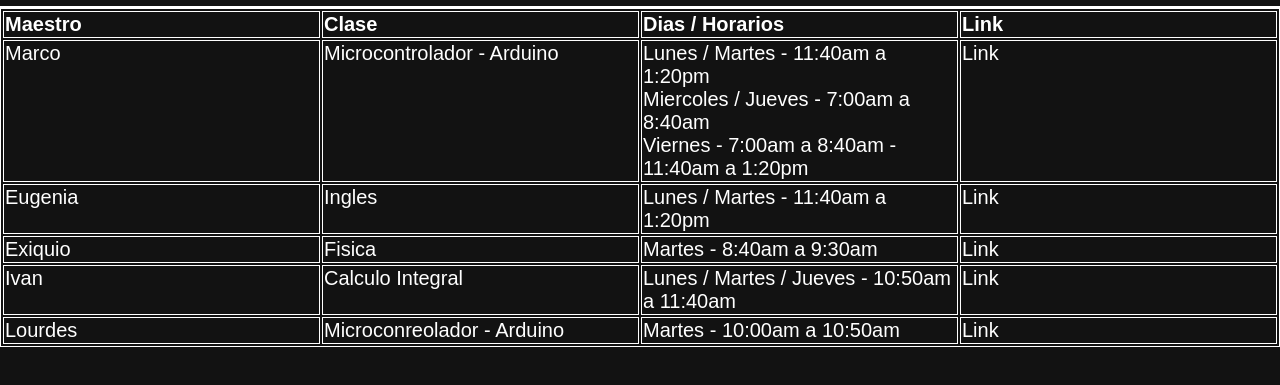
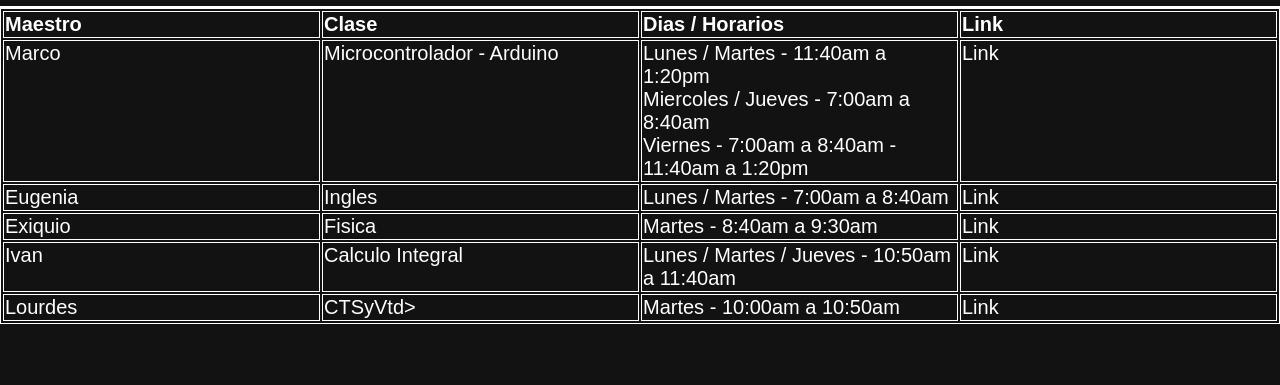
Before and after one commit to Sauloski/Clases, a plain HTML site: page index.html in a window 1280 px wide. Shown: the part 93-478 px from the top of the page. Drawn offline with Linux system fonts and the light colour scheme.

Commit message:
Fix a los horarios para ya no faltar a la kk a las clases

```diff
--- a/index.html
+++ b/index.html
@@ -25,7 +25,7 @@
             <tr>
                 <td>Eugenia</td>
                 <td>Ingles</td>
-                <td>Lunes / Martes - 11:40am a 1:20pm</td>
+                <td>Lunes / Martes - 7:00am a 8:40am</td>
                 <td><a href="https://zoom.us/j/99097900149?pwd=eTNtMDhHWFM0WnA2MHRyMzlOSGY0Zz09">Link</a></td>
             </tr>
             <tr>
@@ -42,7 +42,7 @@
             </tr>
             <tr>
                 <td>Lourdes</td>
-                <td>Microconreolador - Arduino</td>
+                <td>CTSyVtd>
                 <td>Martes - 10:00am a 10:50am</td>
                 <td><a href="https://us04web.zoom.us/j/3351914420?pwd=S3dpOWVIaURFcVFCK2ZOU1VlWE9Ldz09">Link</a></td>
             </tr>
```
